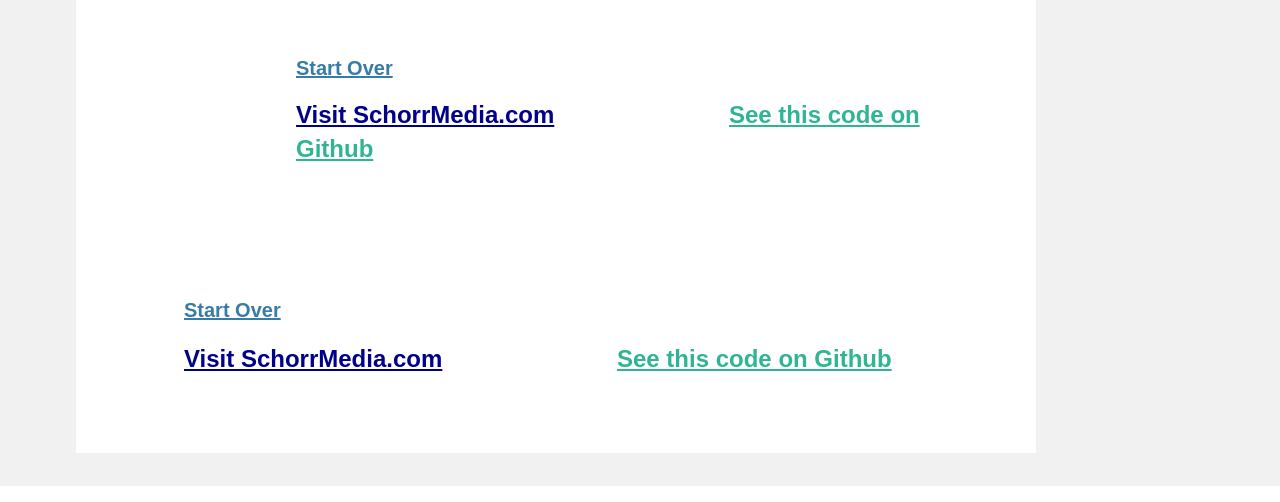
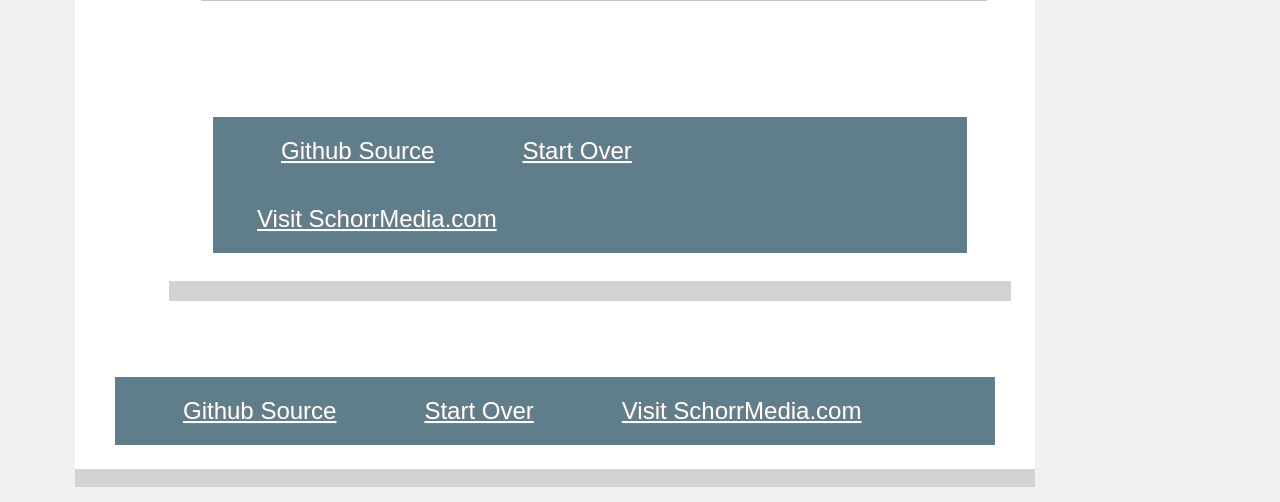
Before and after one commit to nmschorr/linkcheck, a Flask app: template templates/indexnn.html in a window 1280 px wide. Shown: the part 314-816 px from the top of the page. Run offline with Flask 2, Linux system fonts and the light colour scheme; the template is opened without the code that fills it, so the values that code supplies are empty; some libraries are stand-ins or nearby versions.

Commit message:
Cosmetic changes.
Signed-off-by: nmschorr <nancyschorr@yahoo.com>

```diff
--- a/templates/indexnn.html
+++ b/templates/indexnn.html
@@ -9,6 +9,7 @@
 <meta http-equiv="Cache-Control" content="no-cache">
 <meta http-equiv="Pragma" content="no-cache">
 <meta http-equiv="Expires" content="0">
+<link rel="stylesheet" href="https://www.w3schools.com/w3css/4/w3.css">
 <link rel=stylesheet href="./static/style.css">
 
 <style type="text/css">
@@ -42,12 +43,12 @@ h4 {
 }
 
 h3 {
-    color:#2FB595;
+    color:#607d8b;
     font-size:24px;
     }
 
 #container {
-  height: 100px;
+  height: 104px;
     width: 100%;
   position: relative;
 }
@@ -110,30 +111,71 @@ $(function() {
 <body class="bodstyle">
 <div style="border-width: 2em; border-style: solid; border-color:white;   z-index:9; ">
 
-<div id="container">
+<div id="container" style="margin:4px; padding-bottom:2px; background-color:#bbc8ce;">
 
   <img id="image" src="https://schorrmedia.com/wp-content/uploads/2013/09/freeVectorBackgroundLandscape.jpg" />
   <img id="logo" src="https://schorrmedia.com/wp-content/uploads/2016/07/cooltextLogoSmedia-300x71.gif" />
-  <p id="text">
-
-  </p>
 </div>
 
 <div class=cstyle>
 
-<div id="content"></div>
-
-</div>
-<div style="padding-left:7em;padding-bottom:3em; font-family: Avant Garde, sans-serif;">
-<h2 style="color:blue;font-size:20px"><a href="https://jetgal.pythonanywhere.com">Start Over</a></h2><p></p>
-
-<h3><a  style="color:darkblue;"href="https://schorrmedia.com">Visit SchorrMedia.com</a>
-<span style="padding-left:7em"></span>
-<a href="https://github.com/nmschorr/linkcheck" style="color:#2FB595;">See this code on Github</a></h3>
-
+<div id="content">  </div>
 
 </div>
 
+
+<style>
+.w3-bar .w3-bar-item  {
+padding:8px 22px;
+color:white;
+}
+.menufontns {
+font-family:Montserrat, sans-serif;
+line-height:1.5;
+font-size:24px;
+text-shadow: 1px 1px 1px grey;
+}
+</style>
+
+
+<!-----------------------------------bar start----------------------------->
+<div class="w3-container" style="margin-top:4em;">
+<div class="w3-bar w3-blue-gray  ">
+  <!-----------------------------------first item ----------------------------->
+
+
+  <div class="w3-bar-item w3-button menufontns">
+    <a href="https://github.com/nmschorr/linkcheck" class="w3-bar-item" style="margin-left:1em;">
+      Github Source</a>
+  </div>
+  <!-----------------------------------2nd item ----------------------------->
+
+  <div class="w3-bar-item w3-button menufontns">
+
+  <a href="https://jetgal.pythonanywhere.com" class="w3-bar-item">
+    Start Over</a>
+
+  </div>
+
+  <!-----------------------------------3rd item ----------------------------->
+
+  <div class="w3-bar-item w3-button menufontns">
+
+       <a href="https://schorrmedia.com" class="w3-bar-item">
+         Visit SchorrMedia.com</a>
+
+  </div>
+
+    <!-----------------------------------3rd item ----------------------------->
+
+</div>
+</div>
+
+</div>
+
+  <div style="background-color:lightgrey;linear-gradient(cyan, gray) padding:2px;"> &nbsp; </div>
+
+  </div>
 
 
 </body>
```
